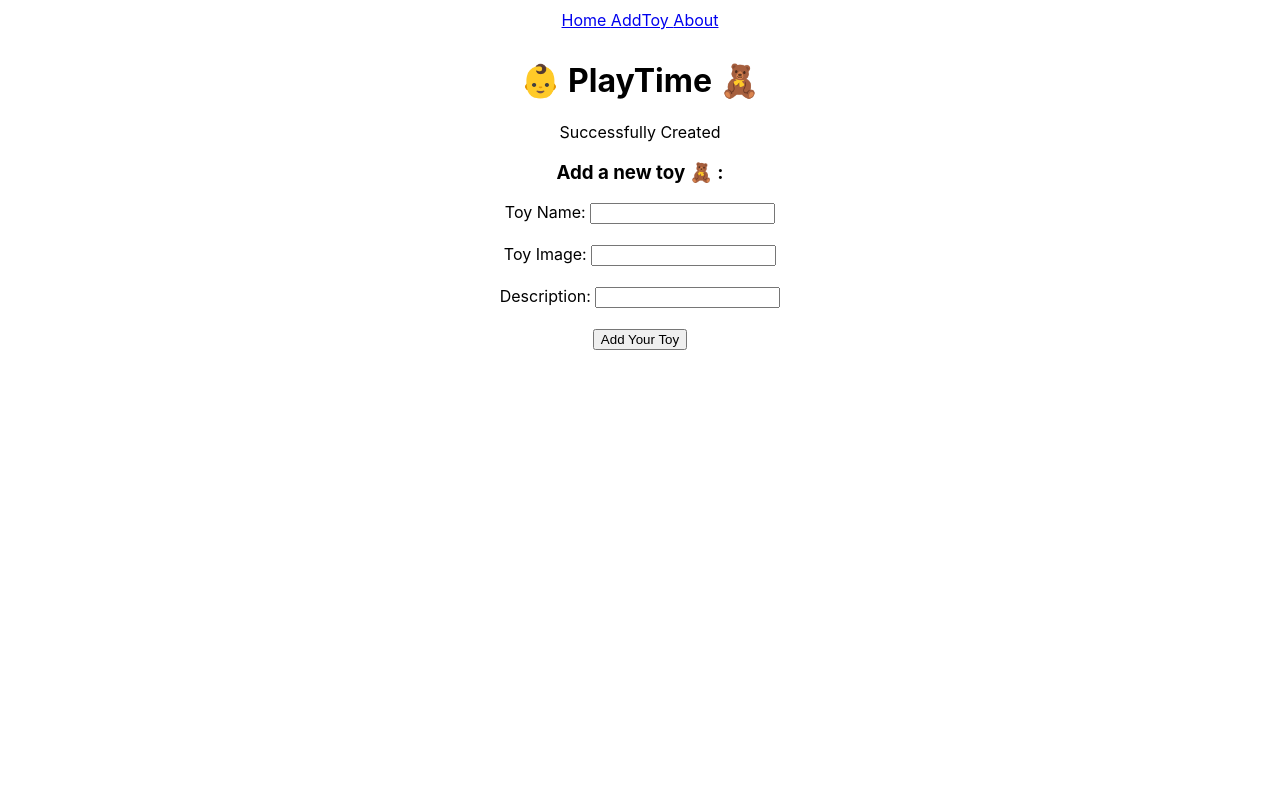
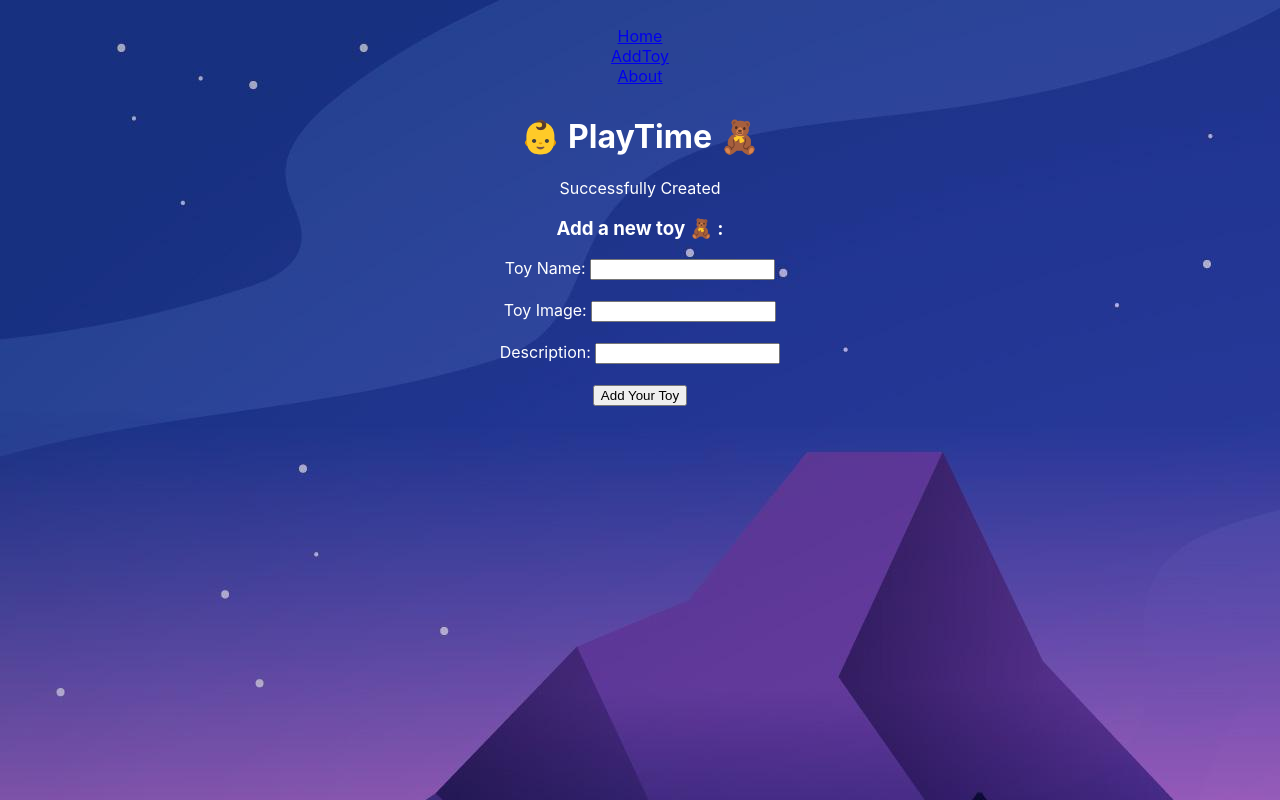
Before and after one commit to marlonmunoz/my-project-2, a React (Create React App) app: page /add_toy in a window 1280 px wide. Built offline with nearby package versions, Linux system fonts and the light colour scheme.

Commit message:
json items updated

```diff
--- a/db.json
+++ b/db.json
@@ -2,7 +2,51 @@
     "Toys": [
         {
             "id": 1,
-            "name": "myname"
+            "name": "The Looker Play Kit",
+            "image":"https://lovevery.com/_next/image/?url=https%3A%2F%2Fimages.ctfassets.net%2F0sea1vycfyqy%2FJwOZpORwCxFJnXNMxS9v8%2F293d4cf0880b3c534f79e7924fd48e76%2FLovevery-VKS-Playkit-TheLooker-ISO-305-NOV2021.png&w=1920&q=75",
+            "age": "0-3 months",
+            "price": 80.00,
+            "description": "Sensitive to light and sound, your newborn is already becoming aware of their new world. This Play Kit helps them build new brain connections with high-contrast images and black and white sensory mittens."
+        },
+        {
+            "id": 2,
+            "name": "The Charmer Play Kit",
+            "image":"https://lovevery.com/_next/image/?url=https%3A%2F%2Fimages.ctfassets.net%2F0sea1vycfyqy%2F4sVtrirRw4nh0SL9MdwhKI%2F129dc010a7a76a8a0f6e9aedfbed2e18%2FLovevery-VKS-Playkit-TheCharmer-ISO-283-April2021_transparent.png&w=1920&q=75",
+            "age": "3-4 months",
+            "price": 80.00,
+            "description": "Your baby may start to recognize your face—cooing at you, smiling, and delighting everyone they meet. This Play Kit is designed to let your baby explore with their mouth, eyes, and hands as their personality emerges and their social awareness grows."
+        },
+        {
+            "id": 3,
+            "name": "The Sensor Play Kit",
+            "image": "https://lovevery.com/_next/image/?url=https%3A%2F%2Fimages.ctfassets.net%2F0sea1vycfyqy%2F2mkkwS9Jvyi4yNKYtrZX1k%2Fe5817e74e0eedefb821d091e6a61a426%2FLovevery-VKS-Playkit-TheSenser-ISO-269-April2021_Transparent.png&w=1920&q=75",
+            "age": "5-6 months",
+            "price": 80.00,
+            "description": "Your baby may be tasting, mouthing, and feeling everything they can get their hands on right now. This Play Kit helps your baby investigate their world around them, while working on getting themself closer to what looks and sounds exciting to them."
+        },
+        {
+            "id": 4,
+            "name": "The Inspector Play Kit",
+            "image": "https://lovevery.com/_next/image/?url=https%3A%2F%2Fimages.ctfassets.net%2F0sea1vycfyqy%2F6fUKlXguGryrtZhuU0Hn5m%2F5b44f967072b9b0c9868537cdfd2f17f%2FLovevery-VKS-Playkit-TheInspector-ISO-256-April2021__1_.png&w=1920&q=75",
+            "age": "7-8 months",
+            "price": 80.00,
+            "description":"Your baby is more aware of everything around them and fascinated with details. This Play Kit makes the most of your baby's natural curiosity about how things work with opportunities to explore texture, practice nesting and stacking, and learn about object permanence."
+        },
+        {
+            "id": 5,
+            "name": "The Explorer Play Kit",
+            "image": "https://lovevery.com/_next/image/?url=https%3A%2F%2Fimages.ctfassets.net%2F0sea1vycfyqy%2F3pDFzaM3o6VRIrRRCOHBrK%2F075b2204e7831def294a8f75f8eadfdb%2FLovevery-VKS-Playkit-TheExplorer-ISO-238-July-2023-Web__1_.png&w=1920&q=75",
+            "age": "9-10 months",
+            "price": 80.00,
+            "description": "Your baby loves to see the effect they can have on their environment. This Play Kit is designed to experiment with gravity, practice balance, and begin coordinating both sides of their body."
+        },
+        {
+            "id": 6,
+            "name": "The Thinker Play Kit",
+            "image": "https://lovevery.com/_next/image/?url=https%3A%2F%2Fimages.ctfassets.net%2F0sea1vycfyqy%2FwTJYA0bUvRb8jDu5QAF20%2F72e9301decdb4e690bb35e073558ef23%2FLovevery-VKS-Playkit-TheThinker-ISO-226-Dec2021-Web.png&w=1920&q=75",
+            "age": "11-12 months",
+            "price": 80.00,
+            "description": "Your baby is starting to put it all together and understand concepts at a deeper level. This Play Kit encourages your baby to define and organize information while engaging their budding imagination"
         }
     ]
 }
--- a/src/NavBar.css
+++ b/src/NavBar.css
@@ -1,3 +1,10 @@
-.nav-tabs {
+ul {
     padding: 10px;
+    list-style-type: none;
 }
+
+
+.mylinks {
+    color: white;
+    text-decoration: none;
+}
--- a/src/components/NavBar.js
+++ b/src/components/NavBar.js
@@ -3,10 +3,29 @@ import { NavLink } from "react-router-dom";
 function NavBar () {
     return (
         <nav className="nav-tabs">
-            <NavLink to="/">Home </NavLink>
-            <NavLink to="/add_toy"> AddToy </NavLink>
-            <NavLink to="/about">About </NavLink>
+            <ul>
+                <li className="my-links">
+                    <NavLink to="/">Home </NavLink>
+                </li>
+                <li className="my-links">
+                    <NavLink to="/add_toy"> AddToy </NavLink>
+                </li>
+                <li className="my-links">
+                    <NavLink to="/about">About </NavLink>
+                </li>
+            </ul>
         </nav>
     )
 }
 export default NavBar;
+
+
+// function NavBar () {my-links
+//     return (
+//         <nav className="nav-tabs">
+//             <NavLink to="/">Home </NavLink>
+//             <NavLink to="/add_toy"> AddToy </NavLink>
+//             <NavLink to="/about">About </NavLink>
+//         </nav>
+//     )
+// }
--- a/src/components/NewToyForm.js
+++ b/src/components/NewToyForm.js
@@ -4,9 +4,13 @@ function NewToyForm() {
 
     const navigate = useNavigate();
 
-    navigate('/')
+    function handleSubmit(event) {
+        event.preventDefault();
+
+        navigate('/');  // Redirect to the home page
+    }
     return (
-        <form>
+        <form onSubmit={handleSubmit}>
             <h3>Add a new toy 🧸 :</h3>
             <label htmlFor="name">Toy Name: </label>
             <input type="text" id="name" name="name" />
--- a/src/index.css
+++ b/src/index.css
@@ -1,4 +1,7 @@
 body {
+  background-image: url('/public/images/4289694.jpg');
+  background-color: black;
+  color: white;
   margin: 0;
   font-family: -apple-system, BlinkMacSystemFont, 'Segoe UI', 'Roboto', 'Oxygen',
     'Ubuntu', 'Cantarell', 'Fira Sans', 'Droid Sans', 'Helvetica Neue',
```
Also changed, not shown: public/images/4289694.jpg (added).
